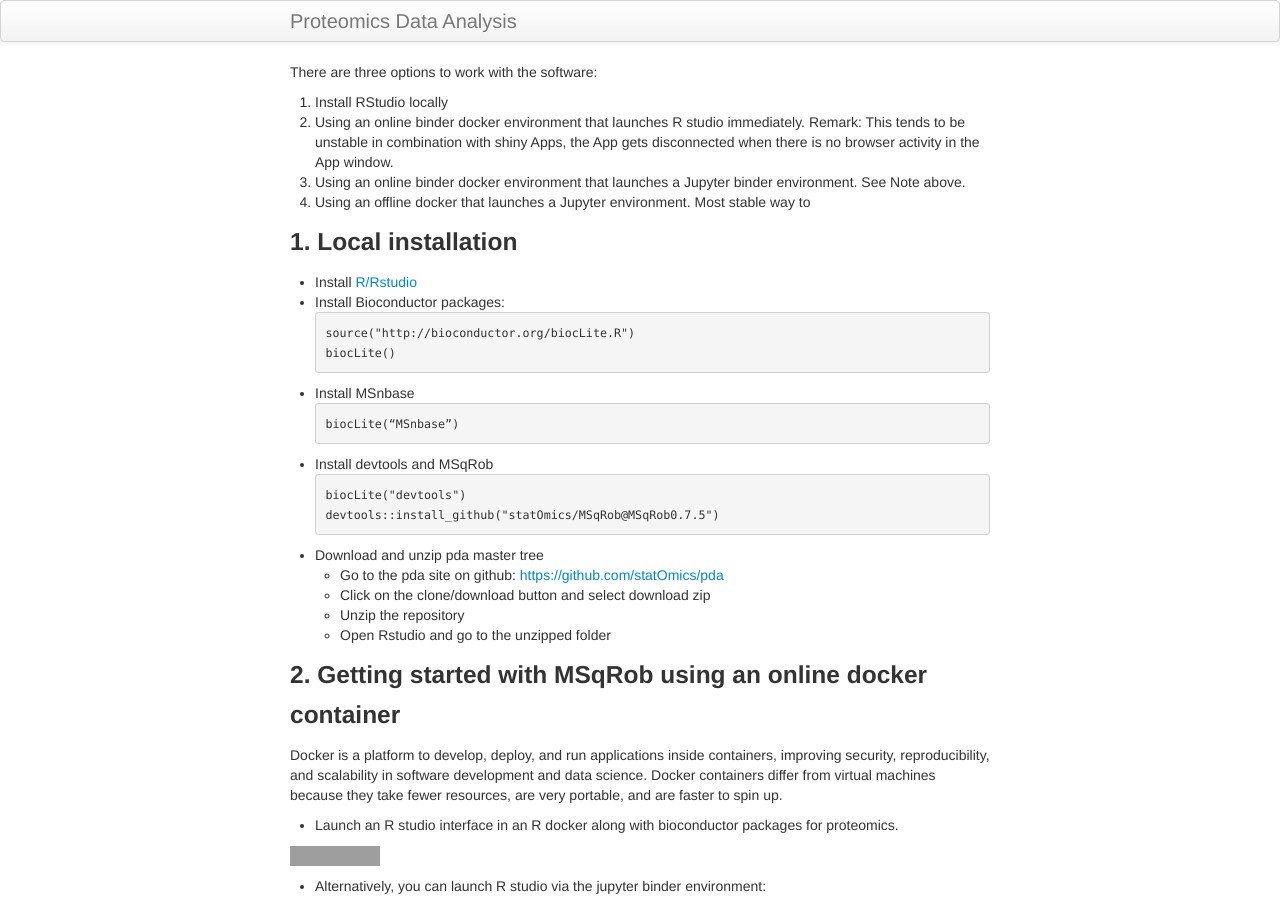
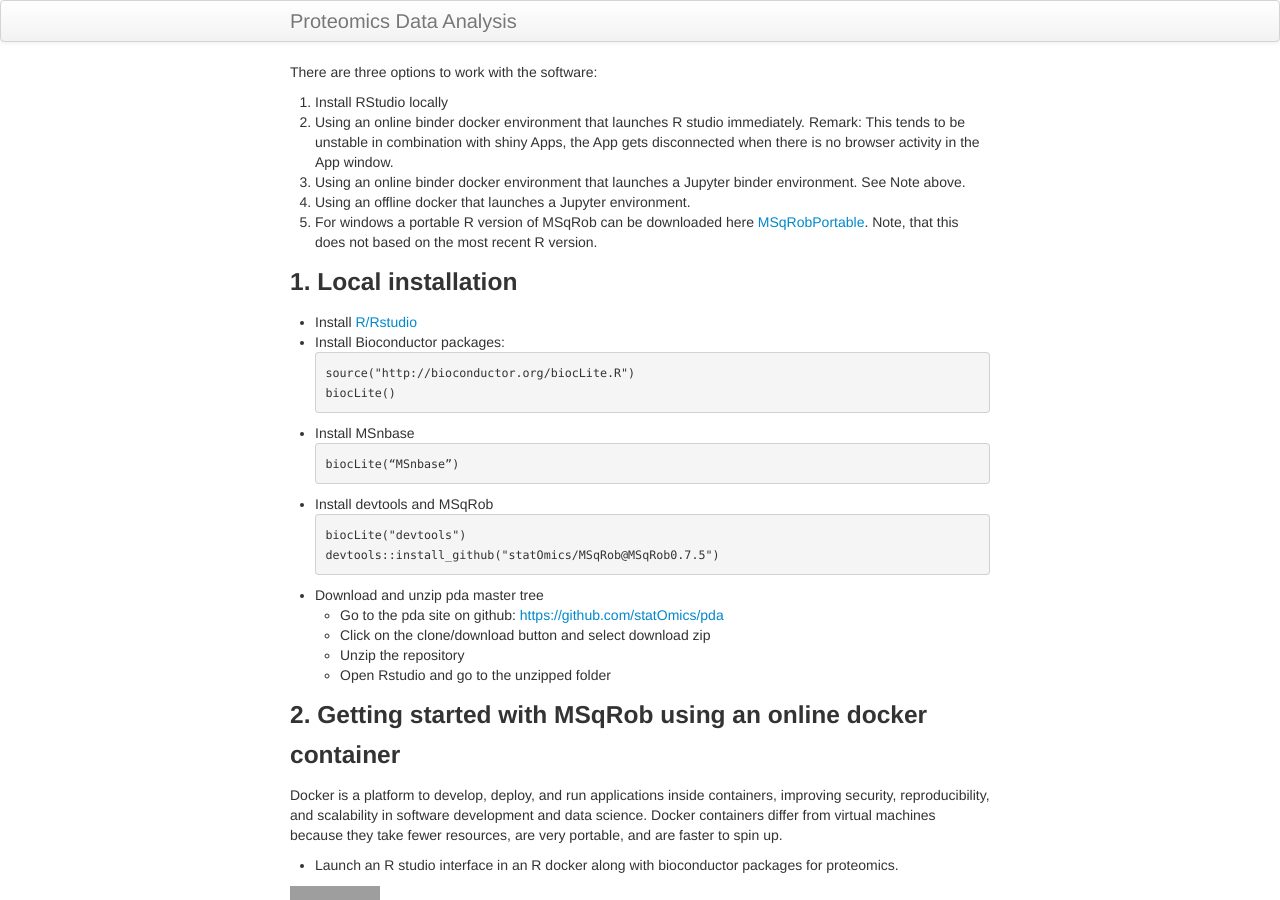
Before and after one commit to statOmics/pda19-20, a Jekyll site: the page built from pages/software4stats.md, in a window 1280 px wide and 900 px high. Built offline with Jekyll 4.4.1, drawn with Linux system fonts in a browser that asks for light colours; grey boxes are pictures that could not be loaded.

Commit message:
Update software page

```diff
--- a/pages/software4stats.md
+++ b/pages/software4stats.md
@@ -8,7 +8,8 @@
 1. Install RStudio locally
 2. Using an online binder docker environment that launches R studio immediately. Remark: This tends to be unstable in combination with shiny Apps, the App gets disconnected when there is no browser activity in the App window.
 3. Using an online binder docker environment that launches a Jupyter binder environment. See Note above.
-4. Using an offline docker that launches a Jupyter environment. Most stable way to
+4. Using an offline docker that launches a Jupyter environment.
+5. For windows a portable R version of MSqRob can be downloaded here [MSqRobPortable](https://users.ugent.be/~lclement/MSqRobPortable.zip). Note, that this does not based on the most recent R version.
 
 ### 1. Local installation
 
```
